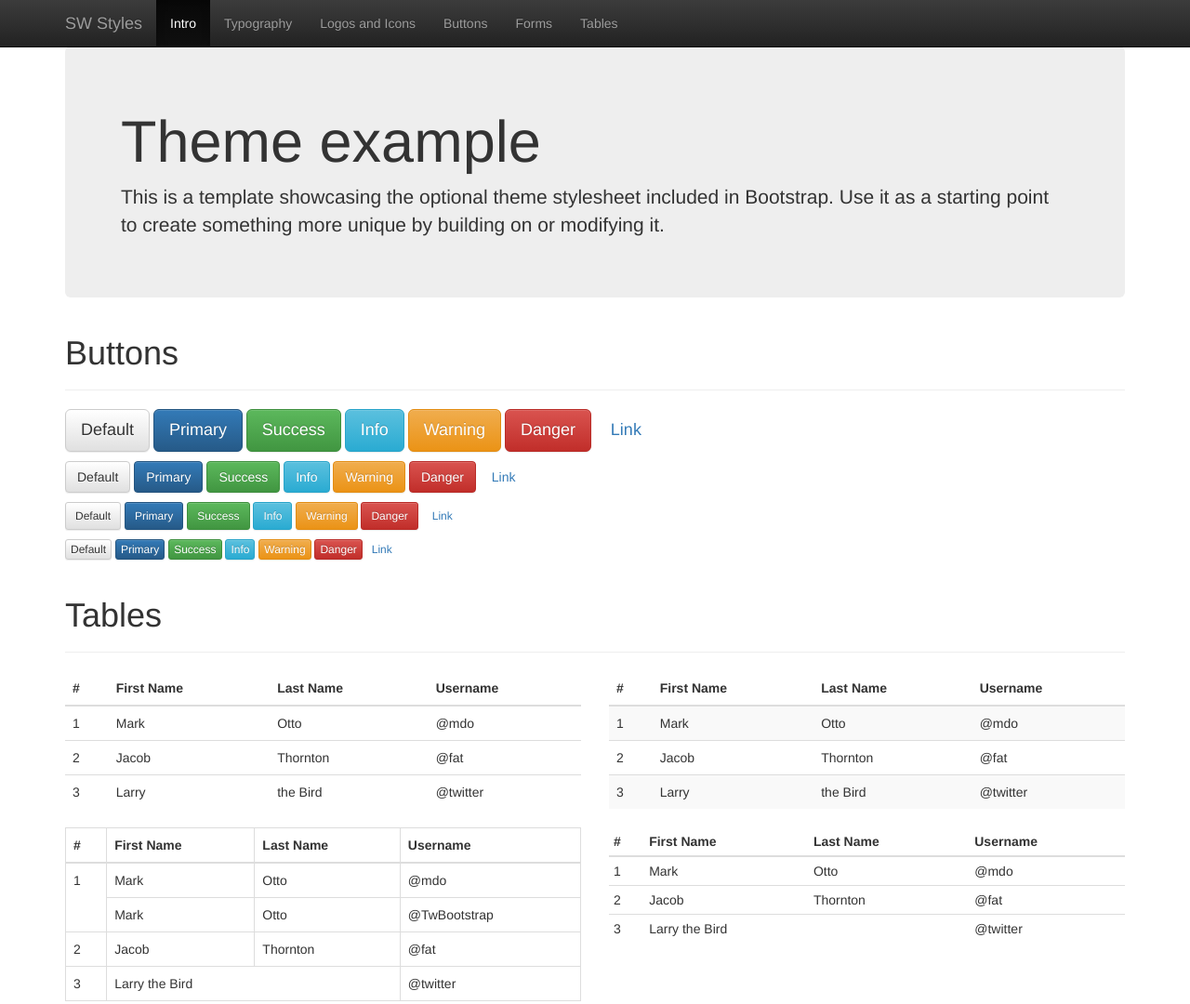
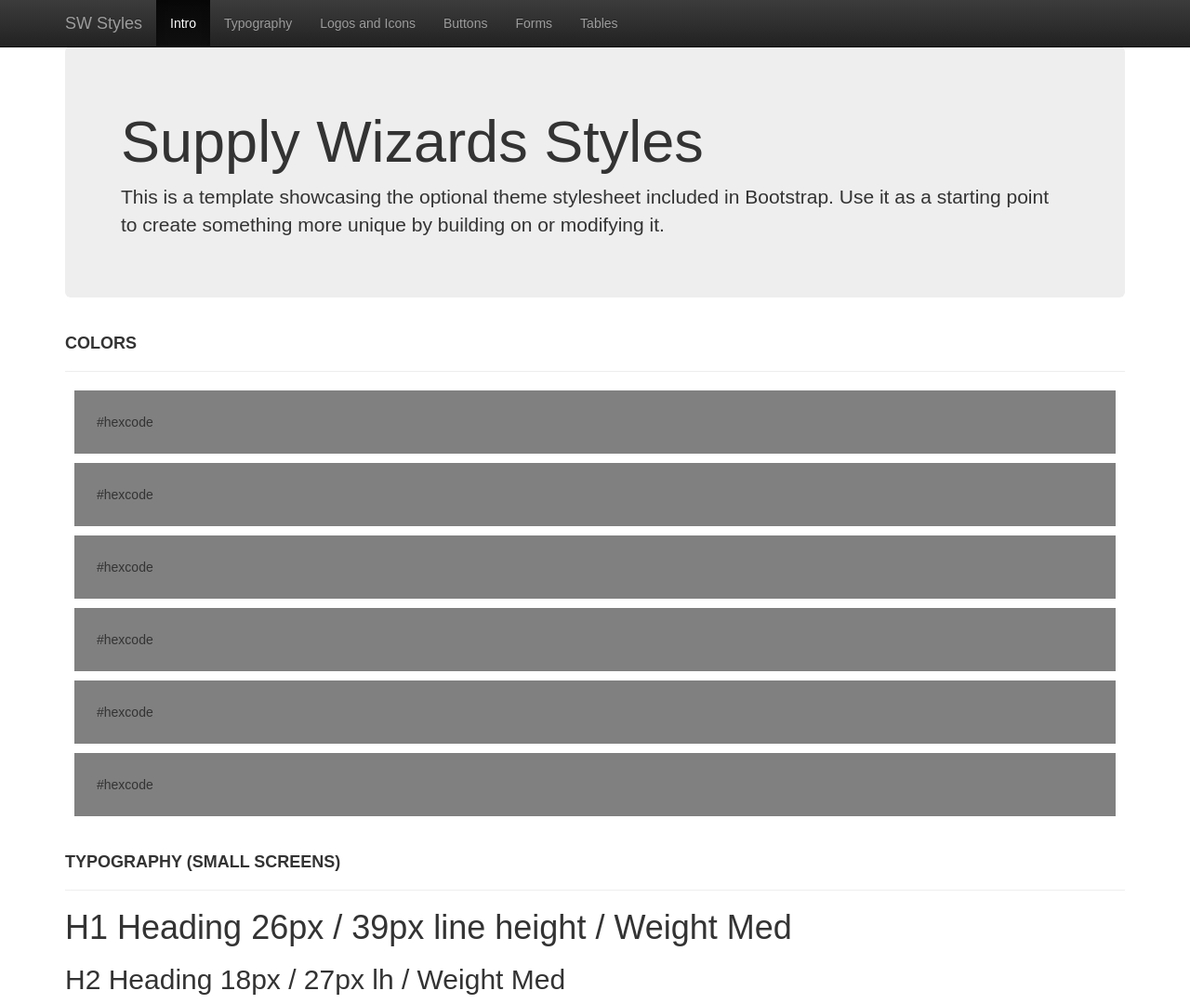
Before and after one commit to calexity/swstyles, a plain HTML site: page index.html in a window 1280 px wide. Shown: the top 1080 px of the page at 93% size. Drawn offline with nearby package versions, Linux system fonts and the light colour scheme.

Commit message:
colors and typography updates

```diff
--- a/css/main.css
+++ b/css/main.css
@@ -3,3 +3,26 @@
 /* ==========================================================================
    Author's custom styles
    ========================================================================== */
+
+@font-face {
+  font-family: 'Gotham Round', Gotham, Helvetica, Arial, sans-serif;
+
+  src: url('../fonts/gothamrnd-light.woff');
+  src: url('../fonts/gothamrnd-medium.woff');
+}
+
+html, body {
+  font-family: 'Gotham Round', Gotham, Arial, sans-serif;
+}
+
+.page-header h1 {
+  text-transform: uppercase;
+  font-size: 18px;
+  font-weight: bold;
+}
+
+.color-block {
+  padding: 24px;
+  margin: 10px;
+  background-color: grey;
+}
--- a/index.html
+++ b/index.html
@@ -54,51 +54,33 @@
 
         <!-- Main jumbotron for a primary marketing message or call to action -->
         <div class="jumbotron">
-          <h1>Theme example</h1>
+          <h1>Supply Wizards Styles</h1>
           <p>This is a template showcasing the optional theme stylesheet included in Bootstrap. Use it as a starting point to create something more unique by building on or modifying it.</p>
         </div>
 
+        <div class="colors">
+          <div class="page-header">
+            <h1>Colors</h1>
+          </div>
+          <div class="color-block">#hexcode</div>
+          <div class="color-block">#hexcode</div>
+          <div class="color-block">#hexcode</div>
+          <div class="color-block">#hexcode</div>
+          <div class="color-block">#hexcode</div>
+          <div class="color-block">#hexcode</div>
+        </div>
 
-        <div class="page-header">
-          <h1>Buttons</h1>
+        <div class="typography-small">
+          <div class="page-header">
+            <h1>Typography (Small Screens)</h1>
+          </div>
+          <h1>H1 Heading 26px / 39px line height / Weight Med</h1>
+          <h2>H2 Heading 18px / 27px lh / Weight Med</h2>
+          <h3>H3 Heading 16px / 24px lh / Weight Book </h3>
+          <body>Body font 12px / 18px lh / Weight Book</body>
+          <label>Label 10px / 15px lh / Weight Med</label>
+          <link>A link looks like this 12px / 18px lh / Weight Med</link>
         </div>
-        <p>
-          <button type="button" class="btn btn-lg btn-default">Default</button>
-          <button type="button" class="btn btn-lg btn-primary">Primary</button>
-          <button type="button" class="btn btn-lg btn-success">Success</button>
-          <button type="button" class="btn btn-lg btn-info">Info</button>
-          <button type="button" class="btn btn-lg btn-warning">Warning</button>
-          <button type="button" class="btn btn-lg btn-danger">Danger</button>
-          <button type="button" class="btn btn-lg btn-link">Link</button>
-        </p>
-        <p>
-          <button type="button" class="btn btn-default">Default</button>
-          <button type="button" class="btn btn-primary">Primary</button>
-          <button type="button" class="btn btn-success">Success</button>
-          <button type="button" class="btn btn-info">Info</button>
-          <button type="button" class="btn btn-warning">Warning</button>
-          <button type="button" class="btn btn-danger">Danger</button>
-          <button type="button" class="btn btn-link">Link</button>
-        </p>
-        <p>
-          <button type="button" class="btn btn-sm btn-default">Default</button>
-          <button type="button" class="btn btn-sm btn-primary">Primary</button>
-          <button type="button" class="btn btn-sm btn-success">Success</button>
-          <button type="button" class="btn btn-sm btn-info">Info</button>
-          <button type="button" class="btn btn-sm btn-warning">Warning</button>
-          <button type="button" class="btn btn-sm btn-danger">Danger</button>
-          <button type="button" class="btn btn-sm btn-link">Link</button>
-        </p>
-        <p>
-          <button type="button" class="btn btn-xs btn-default">Default</button>
-          <button type="button" class="btn btn-xs btn-primary">Primary</button>
-          <button type="button" class="btn btn-xs btn-success">Success</button>
-          <button type="button" class="btn btn-xs btn-info">Info</button>
-          <button type="button" class="btn btn-xs btn-warning">Warning</button>
-          <button type="button" class="btn btn-xs btn-danger">Danger</button>
-          <button type="button" class="btn btn-xs btn-link">Link</button>
-        </p>
-
 
         <div class="page-header">
           <h1>Tables</h1>
```
Also changed, not shown: fonts/gothamrnd-light.woff (added), fonts/gothamrnd-medium.woff (added).
